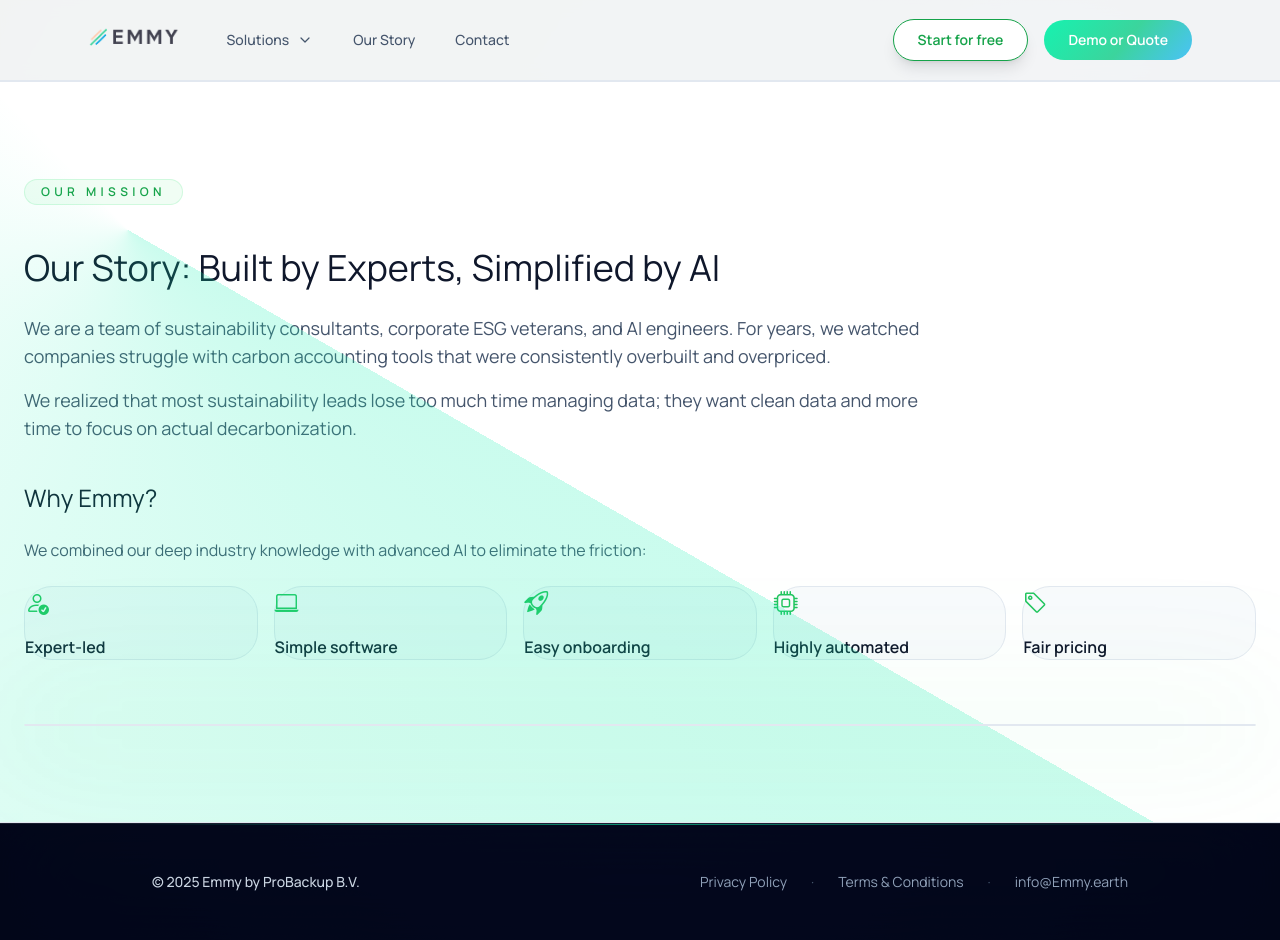
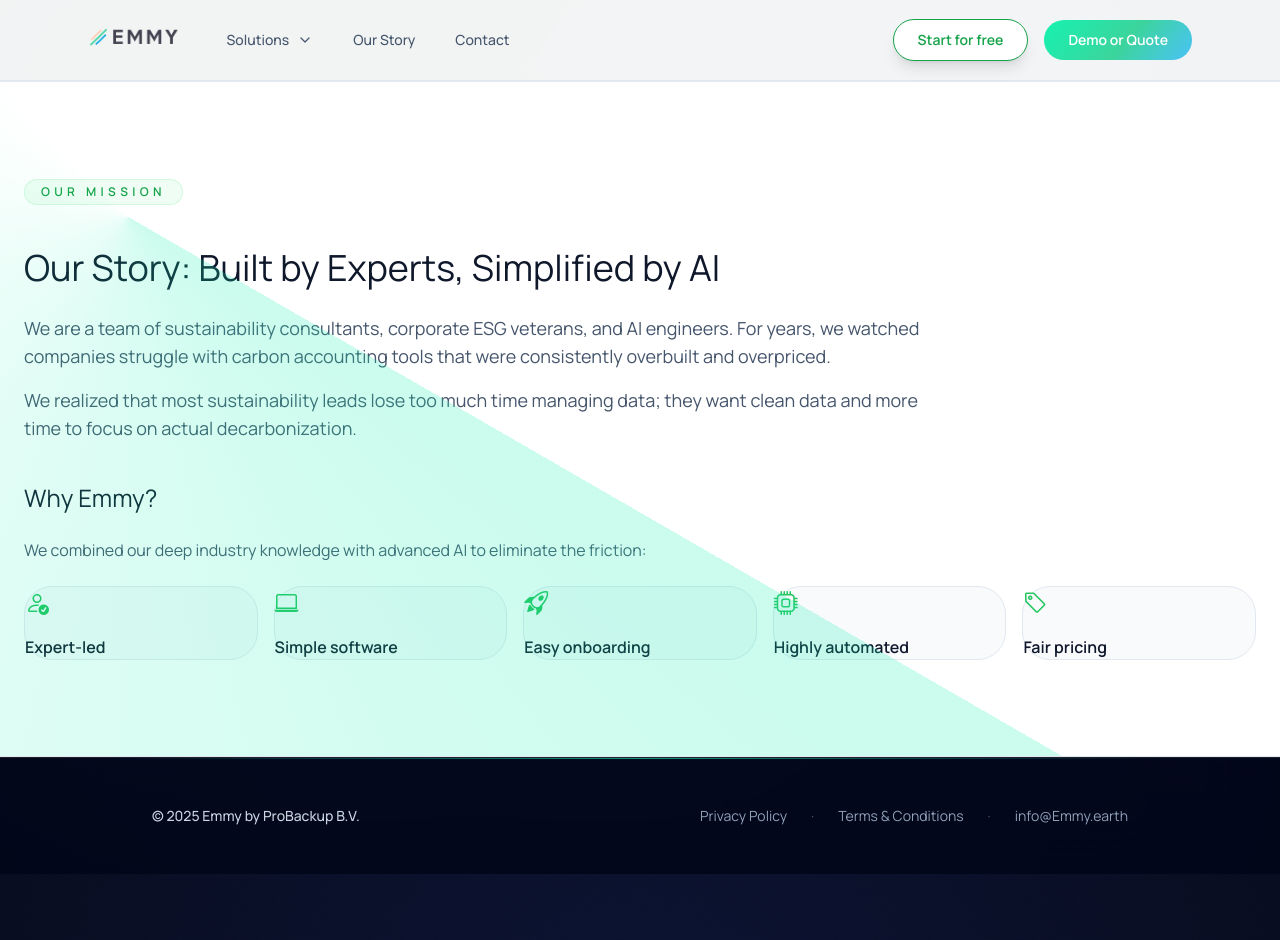
Before and after one commit to emmy-earth/promo-website, a Jekyll site: the page built from who-we-are.html, in a window 1280 px wide and 940 px high. Built offline with Jekyll 4.4.1, drawn with Linux system fonts in a browser that asks for light colours; nearby versions of some CDN libraries; comment, search, counter and statistics services are not loaded.

Commit message:
Refactor 'who-we-are.html' layout and content

```diff
--- a/who-we-are.html
+++ b/who-we-are.html
@@ -9,9 +9,6 @@ description: "Built by experts, simplified by AI. Read the story behind Emmy."
   <div class="pointer-events-none absolute inset-0 bg-[conic-gradient(from_120deg_at_10%_20%,rgba(16,240,176,0.22),rgba(16,240,176,0)_55%)]"></div>
 
   <div class="mx-auto max-w-7xl px-6">
-    <div class="grid gap-16">
-
-      <!-- Text & Story Section -->
     <div class="space-y-10">
 
       <!-- Badge -->
@@ -40,7 +37,7 @@ description: "Built by experts, simplified by AI. Read the story behind Emmy."
         <h2 class="font-light text-2xl text-slate-900">Why Emmy?</h2>
         <p class="text-slate-600">We combined our deep industry knowledge with advanced AI to eliminate the friction:</p>
 
-          <!-- UPDATED GRID: 5 columns on large screens (One Row) -->
+        <!-- 5 columns on large screens (One Row) -->
         <div class="grid gap-4 sm:grid-cols-2 lg:grid-cols-5">
 
           <!-- Card 1 -->
@@ -85,15 +82,6 @@ description: "Built by experts, simplified by AI. Read the story behind Emmy."
 
         </div>
       </div>
-      </div>
-
-      <!-- Image Section -->
-      <div class="relative" data-animate data-delay="0.18s">
-        <div class="absolute -inset-6 rounded-xl bg-emerald-400/10 blur-3xl"></div>
-        <div class="relative block overflow-hidden rounded-xl border border-slate-200 bg-white shadow-aurora">
-
-        </div>
-      </div>
 
     </div>
   </div>
```
Lines whose indentation alone changed are shown as unchanged.
